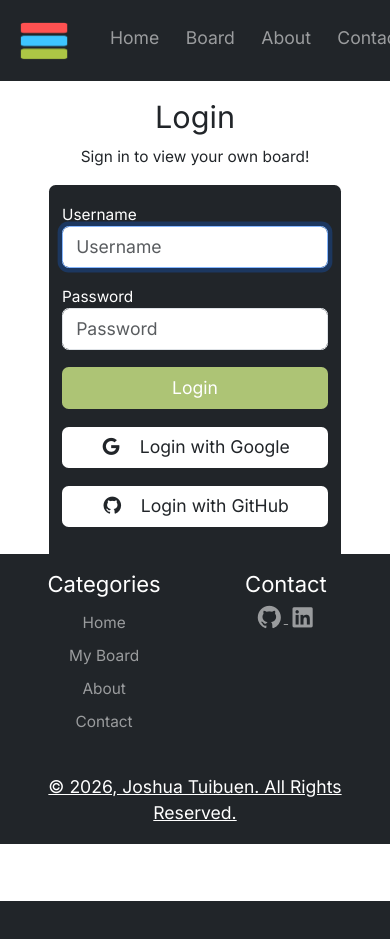
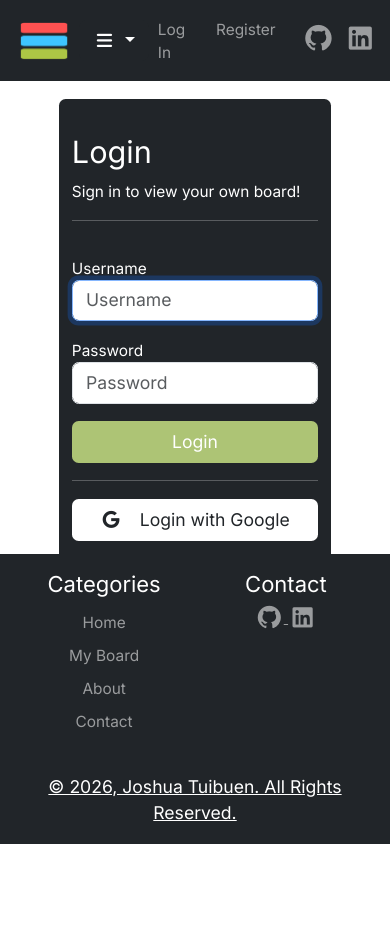
Before and after one commit to YourLocalStore/INFR3120_Assignment3_Kanban, a Node project: template Kanban/views/auth/login.ejs in a window 390 px wide; the page is wider, and only the part inside the window is pictured. Shown: the top 939 px of that part. Before the commit the page ends 901 px from the top of that part, so only its background shows below. Run offline with Node 20 templates, Linux system fonts and the light colour scheme; the template is opened without the code that fills it, so the values that code supplies are empty; grey boxes are pictures that could not be loaded.

Commit message:
Implement front-end styling, add media queries for navbar elements at certain breakpoints

```diff
--- /dev/null
+++ b/Kanban/public/stylesheets/media.css
@@ -0,0 +1,48 @@
+/*
+    Media queries are used here to only hide/show specific content from each view, or fix any possible issues
+    that each breakpoint might have when displaying certain content.
+
+    Each breakpoint that Bootstrap uses is described here:
+        https://getbootstrap.com/docs/5.2/layout/breakpoints/
+*/
+
+/* FOR THE 'XS' BREAKPOINT */
+@media only screen and (max-width:575px) {
+    .mainNav li{
+        display:none
+    }
+
+    .mdBreakpointNav{
+        margin-left: -20px !important
+    }
+
+}
+
+/* FOR THE 'SM' BREAKPOINT */
+@media only screen and (min-width:576px) and (max-width:767px) {
+    .mainNav li{
+        display:none
+    }
+    .mdBreakpointNav{
+        margin-left: -20px !important
+    }
+}
+
+
+/* FOR THE 'MD' BREAKPOINT */
+@media only screen and (min-width:768px) and (max-width:991px) {
+    .mainNav li{
+        display:none
+    }
+    .mdBreakpointNav{
+        margin-left: -20px !important
+    }
+
+}
+
+/* FOR THE 'LG' BREAKPOINT */
+@media only screen and (min-width:992px){
+    .mdBreakpointNav .navbar-nav .nav-item button{
+        display: none
+    }
+}
--- a/Kanban/public/stylesheets/style.css
+++ b/Kanban/public/stylesheets/style.css
@@ -25,7 +25,7 @@ a {
 }
 
 .btn.googleBtn.btn-custom{
-  --bs-btn-bg: #ffffff
+  --bs-btn-bg: white
 }
 
 /* This section is reserved for the header and footer sections of the page. */
--- a/Kanban/views/auth/login.ejs
+++ b/Kanban/views/auth/login.ejs
@@ -1,26 +1,30 @@
 <!DOCTYPE html>
 <html>
     <head>
-        <link rel="icon" type="image/svg+xml" href="/images/logo.svg" />
-        <link rel='stylesheet' href='/stylesheets/style.css' />
-        <link rel='stylesheet' href='/bootstrap/dist/css/bootstrap.min.css' />
+        <link rel='stylesheet' href='/stylesheets/style.css'>
+        <link rel='stylesheet' href='/stylesheets/media.css'>
+        <link rel='stylesheet' href='/bootstrap/dist/css/bootstrap.min.css'>
         <link rel="stylesheet" href="/fontawesome-free-7.3.1-web/css/fontawesome.min.css">
-        <script src="/bootstrap/dist/js/bootstrap.min.js"></script>
+        <script src="/bootstrap/dist/js/bootstrap.bundle.min.js"></script>
 
         <link href='https://fonts.googleapis.com/css?family=Inter' rel='stylesheet'>
+        <meta name="viewport" content="width=device-width, initial-scale=1.0">
     </head>
     <body>
         <%- include ../partials/main_nav.ejs %>
-        <main class="container-fluid mt-3 w-75 text-start">
-
-            <div class="row mt-3 text-center">
-                <h1>Login</h1>
-                <p>Sign in to view your own board!</p>
-            </div>
-
-            <div class="row bg-dark rounded">
+        <main class="container-fluid mt-3 w-100 text-start d-flex justify-content-center align-items-center" style="min-height: calc(100vh - 356px);">
+            <div class="row bg-dark rounded w-75">
                 <div class="col-12 col-md-6">
                     <div class="form-container pt-3 pb-3 text-white">
+
+                        <div class="row">
+                            <div class="col-12 mt-3 mb-3">
+                                <h1>Login</h1>
+                                <p>Sign in to view your own board!</p>
+                                <hr>
+                            </div>
+                        </div>
+
                         <form method="post" autocomplete="off">
 
                             <% if(message.length > 0 && !authFlag) {%>
@@ -59,6 +63,8 @@
                             </div>
                         </form>
 
+                        <hr>
+
                         <form action="/auth/google" method="GET">
                             <button type="submit" class="btn btn-custom googleBtn w-100 mb-3">
                                 <i class="fa-brands fa-google me-3"></i>Login with Google
@@ -78,9 +84,9 @@
                     </a>
                 </div>
 
-                <div class="col-12 col-md-6 rounded"
+                <div class="signInCard col-12 col-md-6 rounded"
                     style="background: linear-gradient(to left, black, transparent 50%),
-                            url('/images/baltzericehat.jpg') no-repeat;
+                            url('/images/login.png') no-repeat;
                             background-position: center;
                             background-size: cover;">
                 </div>
--- a/Kanban/views/partials/main_nav.ejs
+++ b/Kanban/views/partials/main_nav.ejs
@@ -3,7 +3,7 @@
         <img src="/images/kb_logo.png">
     </a>
     <div class="container-fluid">
-        <ul class="navbar-nav mb-1 fs-6 gap-2 me-auto">
+        <ul class="mainNav navbar-nav mb-1 fs-6 gap-2 me-auto">
             <li class="nav-item">
                 <a class="nav-link" href="/">Home</a>
             </li>
@@ -18,8 +18,41 @@
             <li class="nav-item">
                 <a class="nav-link" href="/contactus">Contact</a>
             </li>
+        </ul>
 
-        </ul>
+        <div class="mdBreakpointNav collapse navbar-collapse">
+            <ul class=" navbar-nav">
+                <li class="nav-item dropdown">
+                    <button class="btn btn-dark dropdown-toggle" data-bs-toggle="dropdown">
+                        <i class="fa-solid fa-bars"></i>
+                    </button>
+
+                    <ul class="dropdown-menu dropdown-menu-dark">
+                        <li class="nav-item">
+                            <a class="nav-link"
+                                href="/">Home</a>
+                        </li>
+
+                        <li class="nav-item">
+                            <a class="nav-link"
+                                href="/boards">Board</a>
+                        </li>
+
+                        <li class="nav-item">
+                            <a class="nav-link"
+                                href="/about">About</a>
+                        </li>
+
+                        <li class="nav-item">
+                            <a class="nav-link"
+                                href="/contactus">Contact</a>
+                        </li>
+
+                    </ul>
+
+                </li>
+            </ul>
+        </div>
 
         <ul class="navbar-nav ms-auto me-3">
             <% if(typeof displayName == "string" && displayName){ %>
```
Also changed, not shown: Kanban/public/stylesheets/index_style.css (added, +12 -0 lines), Kanban/views/auth/register.ejs (+19 -13 lines), Kanban/views/kanban/addnew.ejs (+5 -4 lines), Kanban/views/kanban/addtask.ejs (+5 -4 lines), Kanban/views/kanban/boards.ejs (+14 -16 lines), Kanban/views/kanban/edit.ejs (+5 -4 lines), Kanban/views/kanban/edit_boardname.ejs (+5 -4 lines), Kanban/views/kanban/edit_colname.ejs (+5 -4 lines), Kanban/views/pages/about.ejs (+5 -4 lines), Kanban/views/pages/contact.ejs (+17 -13 lines), Kanban/views/pages/index.ejs (+8 -7 lines), Kanban/public/images/kanban_example.png (deleted), Kanban/public/images/kb_example_updated.png (added), 3 other files.
